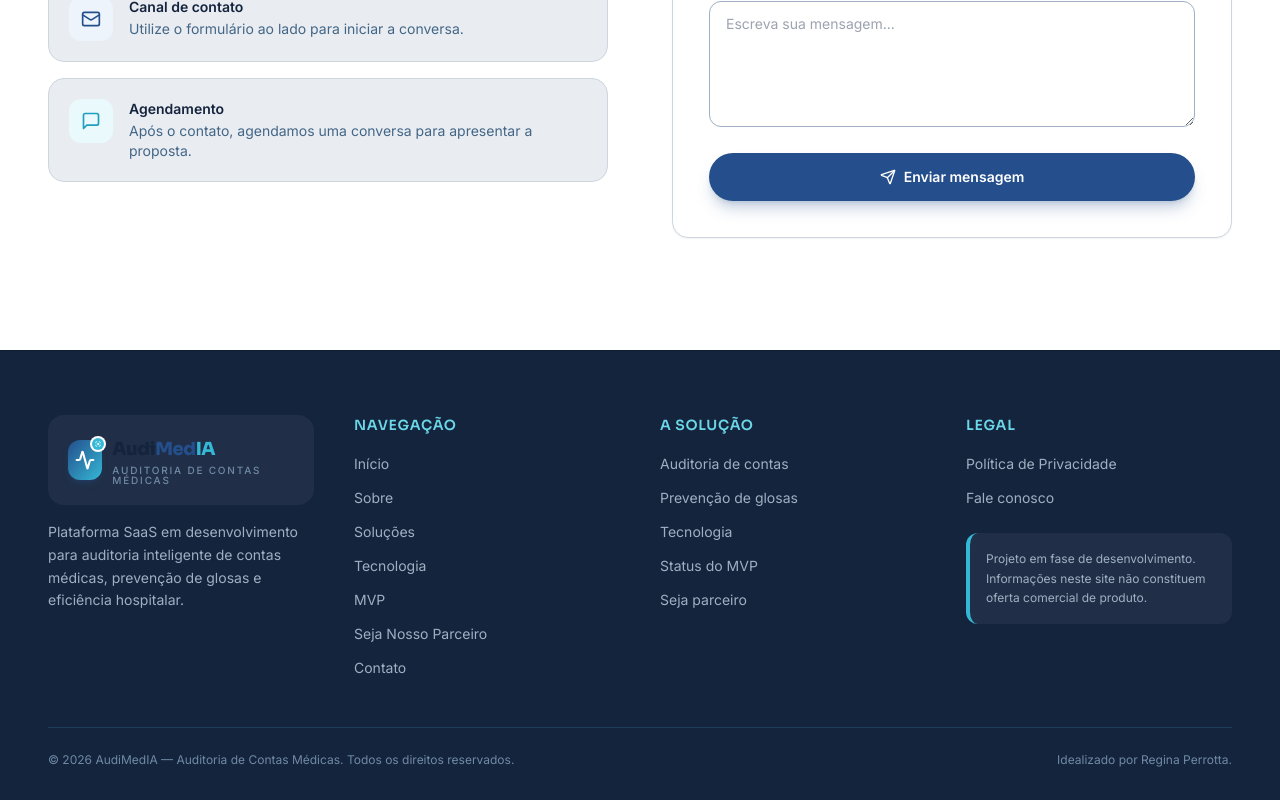
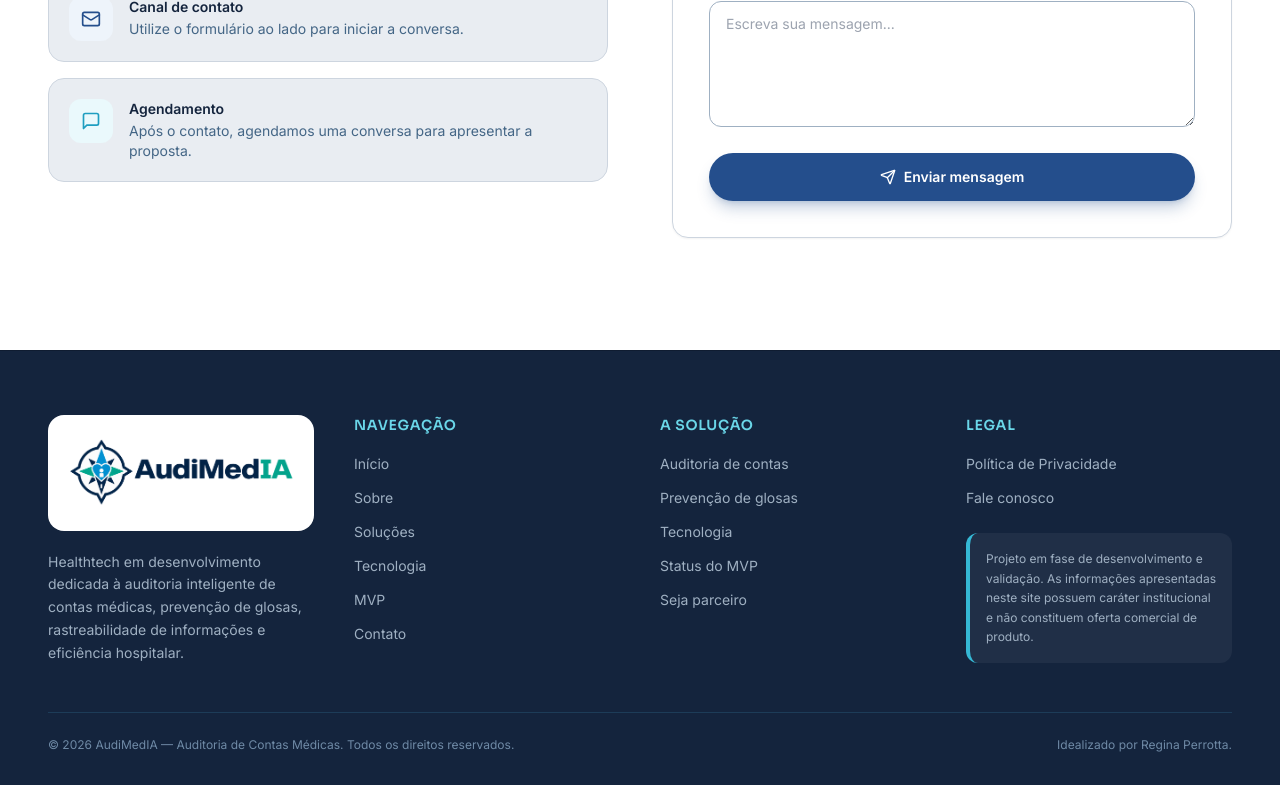
Before and after one commit to Giovanni-Perrotta/audimedIa, a React (Vite) app: page / in a window 1280 px wide. Shown: the part 8136-8936 px from the top of the page. Built offline with nearby package versions, Linux system fonts and the light colour scheme.

Commit message:
Update Footer.tsx

```diff
--- a/src/components/Footer.tsx
+++ b/src/components/Footer.tsx
@@ -1,29 +1,52 @@
-import { Logo } from '@/components/Logo';
 import { NAV_LINKS } from '@/constants/nav';
+
+const FOOTER_LINKS = NAV_LINKS.filter(
+  (link) =>
+    !(
+      link.href === '#parceiro' ||
+      link.href === '#parceiros' ||
+      /parceir/i.test(link.label)
+    ),
+);
 
 export function Footer() {
   return (
     <footer className="border-t border-navy-800 bg-navy-700 pt-16 pb-8 text-navy-100">
       <div className="container-page">
         <div className="grid gap-10 lg:grid-cols-4">
-          {/* Brand */}
+
+          {/* Identidade visual */}
           <div className="lg:col-span-1">
-            <div className="rounded-2xl bg-white/5 p-5">
-              <Logo />
-            </div>
-            <p className="mt-4 text-sm leading-relaxed text-navy-200">
-              Plataforma SaaS em desenvolvimento para auditoria inteligente de contas
-              médicas, prevenção de glosas e eficiência hospitalar.
+
+            <a
+              href="#inicio"
+              aria-label="AudiMedIA — Voltar ao início"
+              className="inline-flex w-full items-center justify-center rounded-2xl bg-white p-4 transition-opacity hover:opacity-90"
+            >
+              <img
+                src={`${import.meta.env.BASE_URL}AudiMedIAlogo.png`}
+                alt="AudiMedIA — Auditoria Inteligente de Contas Médicas"
+                className="h-auto w-full max-w-[260px] object-contain"
+                loading="lazy"
+              />
+            </a>
+
+            <p className="mt-5 text-sm leading-relaxed text-navy-200">
+              Healthtech em desenvolvimento dedicada à auditoria
+              inteligente de contas médicas, prevenção de glosas,
+              rastreabilidade de informações e eficiência hospitalar.
             </p>
+
           </div>
 
-          {/* Nav */}
+          {/* Navegação */}
           <div>
             <p className="font-display text-sm font-semibold uppercase tracking-wider text-accent-300">
               Navegação
             </p>
+
             <ul className="mt-4 space-y-2.5">
-              {NAV_LINKS.map((link) => (
+              {FOOTER_LINKS.map((link) => (
                 <li key={link.href}>
                   <a
                     href={link.href}
@@ -41,41 +64,65 @@ export function Footer() {
             <p className="font-display text-sm font-semibold uppercase tracking-wider text-accent-300">
               A solução
             </p>
+
             <ul className="mt-4 space-y-2.5">
+
               <li>
-                <a href="#solucoes" className="text-sm text-navy-200 transition-colors hover:text-white">
+                <a
+                  href="#solucoes"
+                  className="text-sm text-navy-200 transition-colors hover:text-white"
+                >
                   Auditoria de contas
                 </a>
               </li>
+
               <li>
-                <a href="#solucoes" className="text-sm text-navy-200 transition-colors hover:text-white">
+                <a
+                  href="#solucoes"
+                  className="text-sm text-navy-200 transition-colors hover:text-white"
+                >
                   Prevenção de glosas
                 </a>
               </li>
+
               <li>
-                <a href="#tecnologia" className="text-sm text-navy-200 transition-colors hover:text-white">
+                <a
+                  href="#tecnologia"
+                  className="text-sm text-navy-200 transition-colors hover:text-white"
+                >
                   Tecnologia
                 </a>
               </li>
+
               <li>
-                <a href="#mvp" className="text-sm text-navy-200 transition-colors hover:text-white">
+                <a
+                  href="#mvp"
+                  className="text-sm text-navy-200 transition-colors hover:text-white"
+                >
                   Status do MVP
                 </a>
               </li>
+
               <li>
-                <a href="#parceiro" className="text-sm text-navy-200 transition-colors hover:text-white">
+                <a
+                  href="#parceiro"
+                  className="text-sm text-navy-200 transition-colors hover:text-white"
+                >
                   Seja parceiro
                 </a>
               </li>
+
             </ul>
           </div>
 
-          {/* Legal */}
+          {/* Informações legais */}
           <div>
             <p className="font-display text-sm font-semibold uppercase tracking-wider text-accent-300">
               Legal
             </p>
+
             <ul className="mt-4 space-y-2.5">
+
               <li>
                 <a
                   href="#privacidade"
@@ -84,6 +131,7 @@ export function Footer() {
                   Política de Privacidade
                 </a>
               </li>
+
               <li>
                 <a
                   href="#contato"
@@ -92,24 +140,33 @@ export function Footer() {
                   Fale conosco
                 </a>
               </li>
+
             </ul>
+
             <div className="mt-6 rounded-xl border-l-4 border-accent-400 bg-white/5 p-4">
               <p className="text-xs leading-relaxed text-navy-200">
-                Projeto em fase de desenvolvimento. Informações neste site não constituem
-                oferta comercial de produto.
+                Projeto em fase de desenvolvimento e validação.
+                As informações apresentadas neste site possuem
+                caráter institucional e não constituem oferta
+                comercial de produto.
               </p>
             </div>
+
           </div>
         </div>
 
+        {/* Direitos autorais */}
         <div className="mt-12 flex flex-col items-center justify-between gap-4 border-t border-navy-600 pt-6 sm:flex-row">
+
           <p className="text-xs text-navy-300">
-            © {new Date().getFullYear()} AudiMedIA — Auditoria de Contas Médicas. Todos os
-            direitos reservados.
+            © {new Date().getFullYear()} AudiMedIA — Auditoria de Contas Médicas.
+            Todos os direitos reservados.
           </p>
+
           <p className="text-xs text-navy-300">
             Idealizado por Regina Perrotta.
           </p>
+
         </div>
       </div>
     </footer>
```
